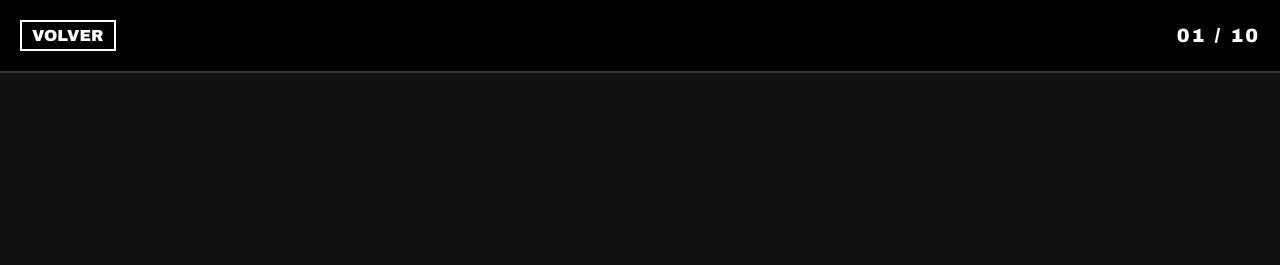
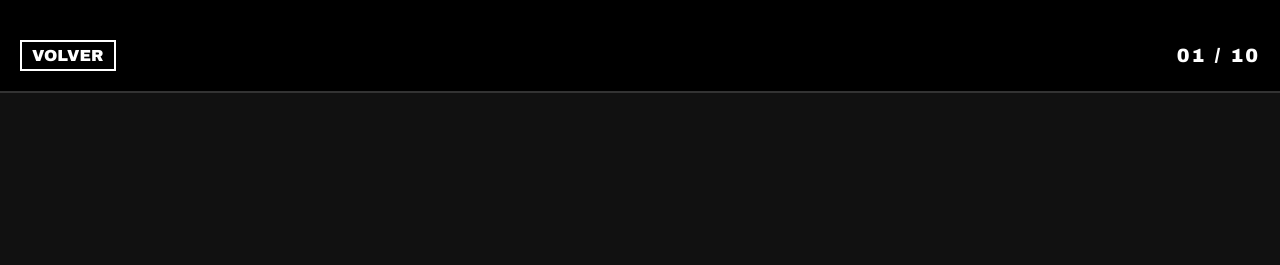
Before and after one commit to choquevolqueta/new-porta, a plain HTML site: page galeria.html in a window 1280 px wide. Shown: the top 265 px of the page. Drawn offline with Linux system fonts and the light colour scheme.

Commit message:
arreglando el texto cortado

```diff
--- a/galeria-style.css
+++ b/galeria-style.css
@@ -20,6 +20,7 @@ body {
     justify-content: space-between;
     align-items: center;
     padding: 20px;
+    padding-top: 40px;
     background-color: #000;
     z-index: 10;
     border-bottom: 2px solid #333;
```
